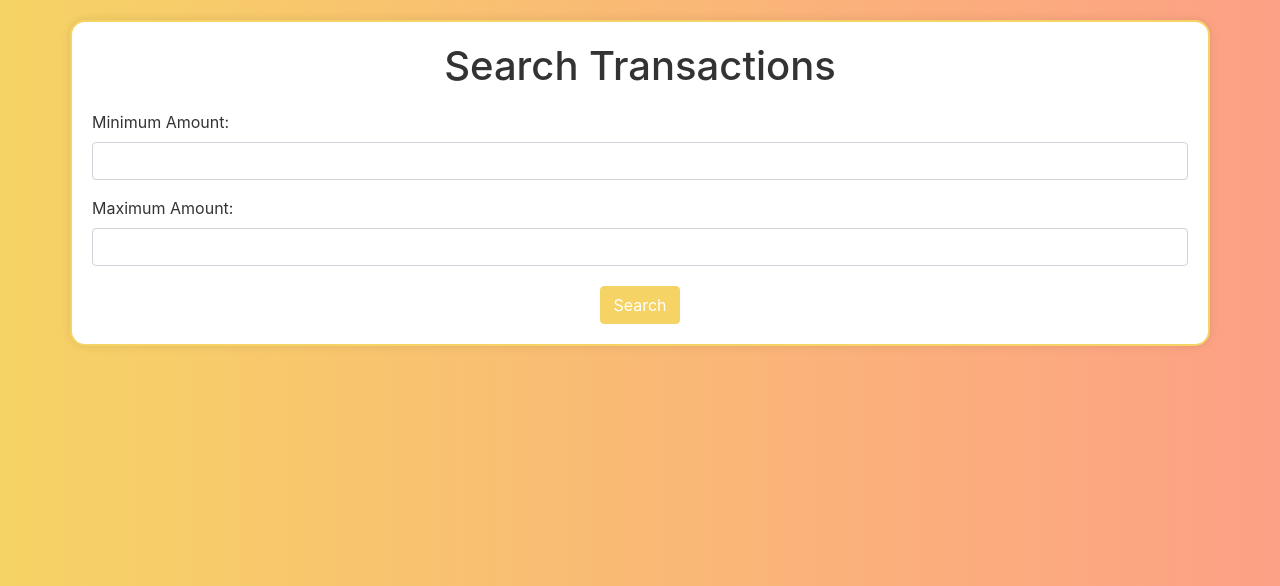
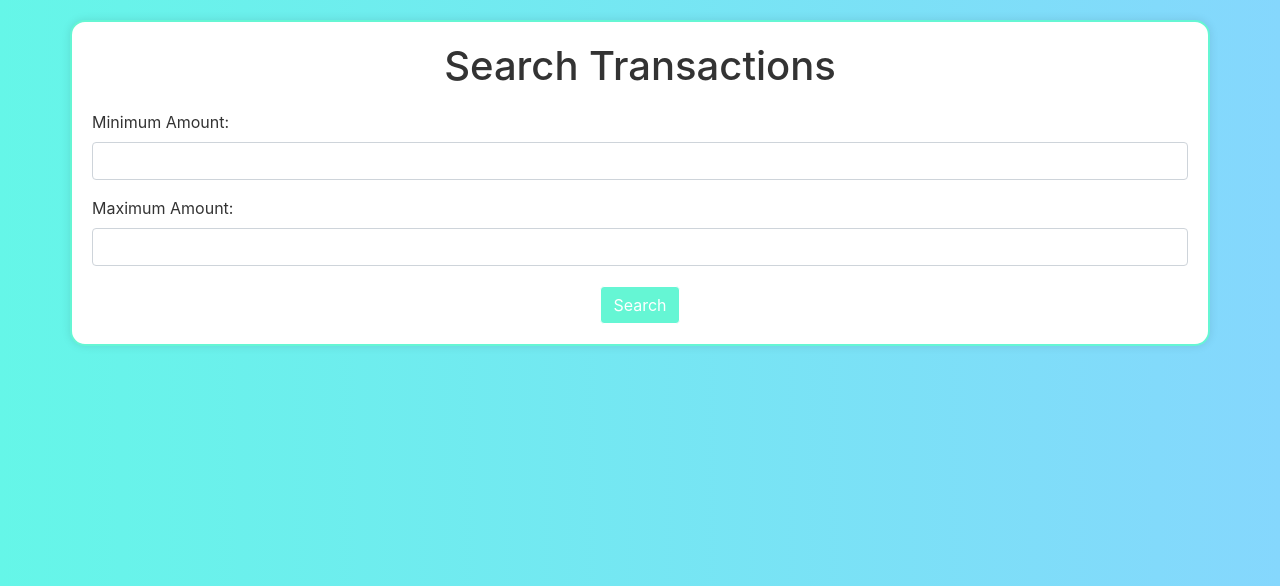
Before and after one commit to ProfessionalEngineer23/financial_transaction_recording_system, a Flask app: template templates/search.html in a window 1280 px wide. Shown: the top 586 px of the page. Run offline with Flask 3, Linux system fonts and the light colour scheme; the template is opened without the code that fills it, so the values that code supplies are empty; some libraries are stand-ins or nearby versions.

Commit message:
Updating colors

```diff
--- a/templates/edit.html
+++ b/templates/edit.html
@@ -6,12 +6,12 @@
     <link rel="stylesheet" href="https://maxcdn.bootstrapcdn.com/bootstrap/4.0.0/css/bootstrap.min.css">
     <style>
         body {
-            background: linear-gradient(to right, #f6d365, #fda085);
+            background: linear-gradient(to right, #00cb7a, #00ff99);
             color: #333;
         }
 
         .container {
-            border: 2px solid #f6d365;
+            border: 2px solid #00ffbbe3;
             border-radius: 15px;
             padding: 20px;
             margin: 20px auto;
--- a/templates/form.html
+++ b/templates/form.html
@@ -6,12 +6,12 @@
     <link rel="stylesheet" href="https://maxcdn.bootstrapcdn.com/bootstrap/4.0.0/css/bootstrap.min.css">
     <style>
         body {
-            background: linear-gradient(to right, #f6d365, #fda085);
+            background: linear-gradient(to right, #00ff99, #00cb7a);
             color: #333;
         }
 
         .container {
-            border: 2px solid #f6d365;
+            border: 2px solid #00ffbbe3;
             border-radius: 15px;
             padding: 20px;
             margin: 20px auto;
--- a/templates/search.html
+++ b/templates/search.html
@@ -6,12 +6,12 @@
     <link rel="stylesheet" href="https://maxcdn.bootstrapcdn.com/bootstrap/4.0.0/css/bootstrap.min.css">
     <style>
         body {
-            background: linear-gradient(to right, #f6d365, #fda085);
+            background: linear-gradient(to right, #65f6e8, #85d7fd);
             color: #333;
         }
 
         .container {
-            border: 2px solid #f6d365;
+            border: 2px solid #65f6d4;
             border-radius: 15px;
             padding: 20px;
             margin: 20px auto;
@@ -31,13 +31,13 @@
         }
 
         .btn-primary {
-            background-color: #f6d365;
-            border-color: #f6d365;
+            background-color: #65f6d4;
+            border-color:  #ffffff;
         }
 
         .btn-primary:hover {
-            background-color: #f6d365;
-            border-color: #f6d365;
+            background-color:  #65f6d4;
+            border-color: #ffffff;
         }
     </style>
 </head>
```
Also changed, not shown: templates/transactions.html (+6 -6 lines).
